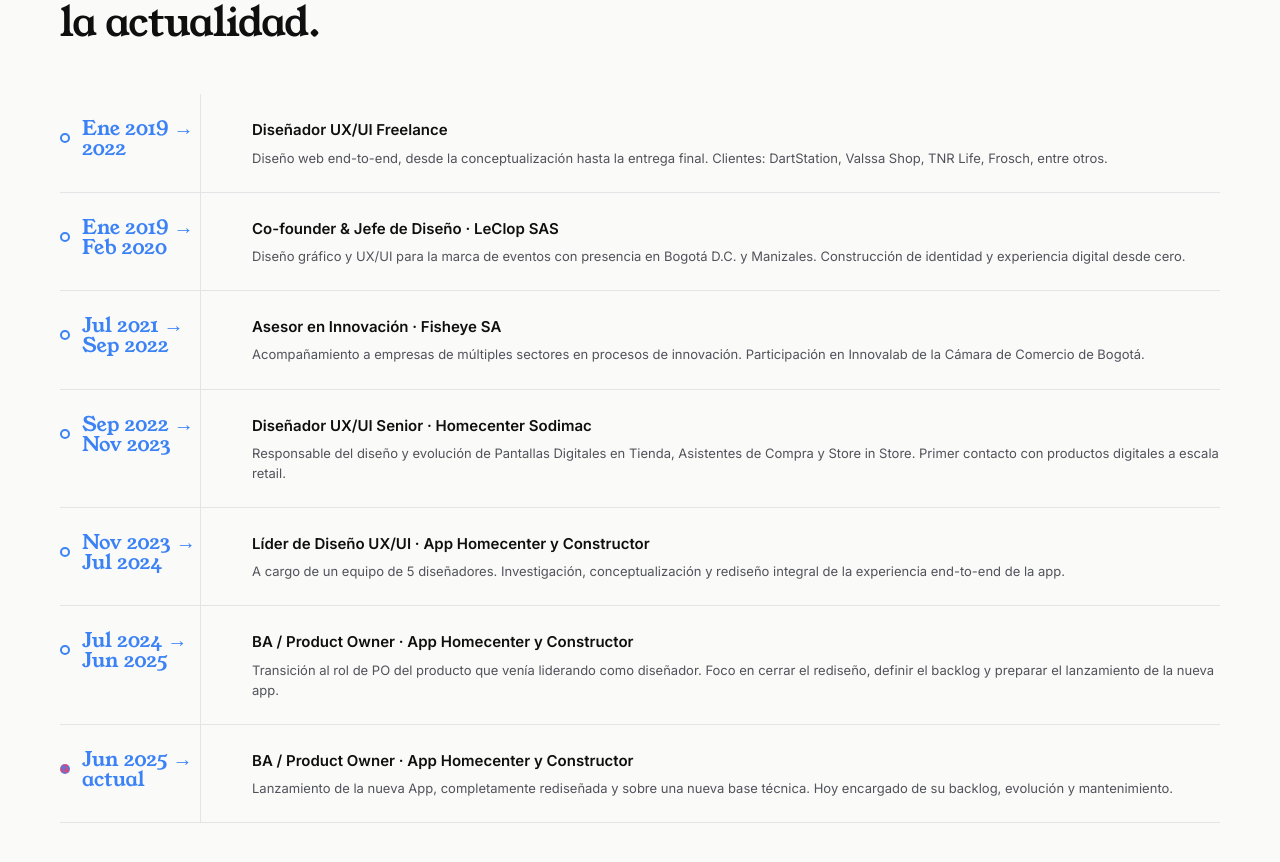
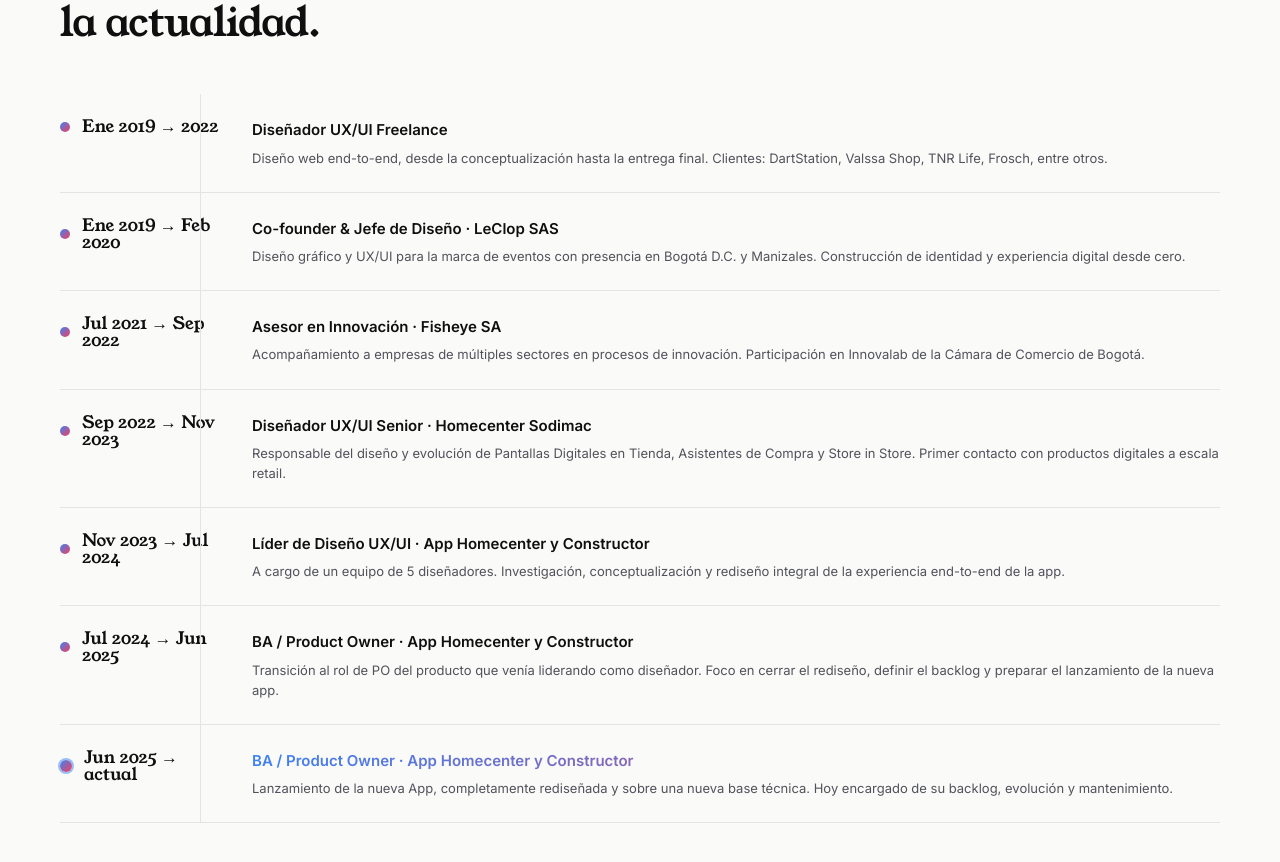
Before and after one commit to Santiagomejial/portfolio, a Next.js app: page / in a window 1280 px wide. Shown: the part 4658-5520 px from the top of the page. Built offline with nearby package versions, Linux system fonts and the light colour scheme.

Commit message:
style(timeline): fechas más pequeñas + dots con gradiente + milestone destacado

```diff
--- a/components/timeline.tsx
+++ b/components/timeline.tsx
@@ -35,19 +35,26 @@
           <div className="flex items-center gap-3">
             <span
               className={cn(
-                'relative z-10 h-2.5 w-2.5 shrink-0 rounded-full border-2',
-                item.milestone
-                  ? 'border-transparent bg-brand-gradient'
-                  : 'border-blue bg-bg'
+                'relative z-10 shrink-0 rounded-full bg-brand-gradient',
+                item.milestone ? 'h-3 w-3 ring-2 ring-blue/15' : 'h-2.5 w-2.5'
               )}
               aria-hidden
             />
-            <span className="font-serif text-[20px] leading-none text-blue">
+            <span className="font-serif text-[17px] leading-none text-ink">
               {item.year}
             </span>
           </div>
           <div className="space-y-1.5">
-            <p className="text-body font-semibold text-ink">{item.title}</p>
+            <p
+              className={cn(
+                'text-body font-semibold',
+                item.milestone
+                  ? 'bg-brand-gradient bg-clip-text text-transparent'
+                  : 'text-ink'
+              )}
+            >
+              {item.title}
+            </p>
             <p className="text-body-sm text-ink-soft">{item.description}</p>
           </div>
         </li>
```
